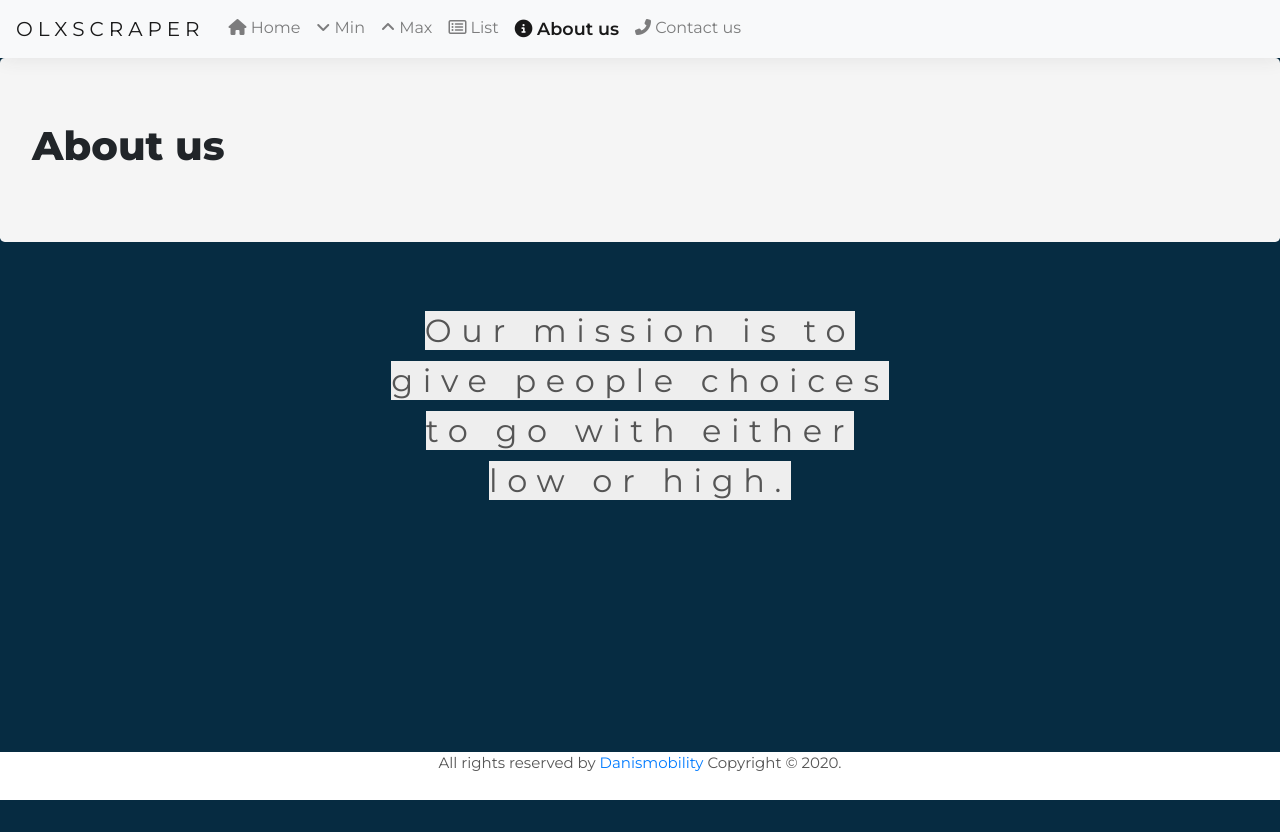
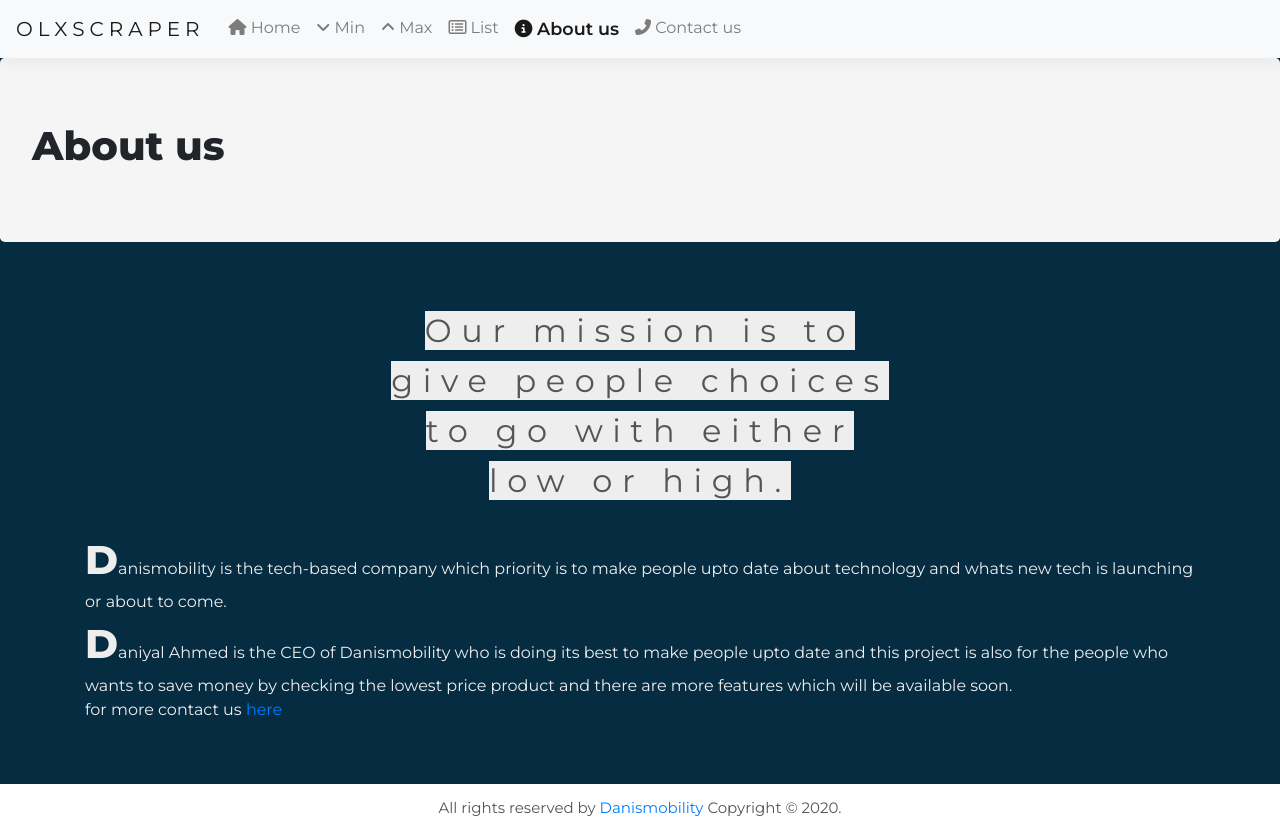
Before and after one commit to whodanyalahmed/OLXScraper, a Django app: page /about in a window 1280 px wide. Before the commit the page ends 800 px from the top, so only its background shows below. Run offline with Django 3.2, Linux system fonts and the light colour scheme; parts of the project's set-up code (start-up, migrations or seed data) failed here and were passed over; some libraries are stand-ins or nearby versions.

Commit message:
footer and about us

```diff
--- a/scraper/static/css/main.css
+++ b/scraper/static/css/main.css
@@ -49,15 +49,14 @@ footer{
     position:absolute;
     bottom:0px;
     height: 3rem;
+    padding-top:13px;
+    margin-bottom:-20px;
 }
 
 
 #mainform{
     padding-top:50px;
     margin-bottom:80px;
-}
-#contactform{
-    text-align: center;
 }
 
 #contactbtn{
@@ -98,7 +97,6 @@ nav{
 }
 
 #contactlabel label{
-    text-align:left !important;
     color:#eee;
 }
 #contactlabel input::-webkit-outer-spin-button,
@@ -110,3 +108,19 @@ nav{
 #contactlabel input[type=number] {
     -moz-appearance:textfield;
   }
+
+  #cap{
+      font-size:2.5em;
+      font-weight:bold;
+    color:#eee;
+  }
+
+  #danismobility{
+      color:#eee;
+  }
+
+
+  *::selection{
+      color:#eee;
+      background:rgba(85, 85, 85, 0.657);
+  }
--- a/scraper/templates/about.html
+++ b/scraper/templates/about.html
@@ -14,9 +14,17 @@ About us
 <script>
 intonew(4);
 </script>
-<h2 class="abouttxt">
-<span>
-Our mission is to give people choices to go with either low or high.
-</span>
-</h2>
+<div class="container">
+    <h2 class="abouttxt ">
+    <span>
+    Our mission is to give people choices to go with either low or high.
+    </span>
+    </h2>
+    <p style="padding-bottom:90px;">
+        <br>
+        <a href="https://danismobility.blogspot.com" target="_blank" id="danismobility"><span id="cap">D</span>anismobility</a> is the tech-based company which priority is to make people upto date about technology and whats new tech is launching or about to come.
+        <br><a href="https://www.instagram.com/whodanyalahmed" target="_blank" id="danismobility"><span id="cap">D</span>aniyal Ahmed</a> is the CEO of Danismobility who is doing its best to make people upto date and this project is also for the people who wants to save money by checking the lowest price product and there are more features which will be available soon.
+        <br>for more contact us <a href="contact">here</a>
+    </p>
+</div>
 {% endblock body %}
--- a/scraper/templates/contact.html
+++ b/scraper/templates/contact.html
@@ -16,7 +16,7 @@ Contact us
 intonew(5);
 </script>
 
-<div id="contactlabel">
+<div class="container" id="contactlabel">
     <form action="/" method="POST" id="contactform" style="width:500px;margin:0 auto;">
     {% csrf_token %}
     {{form|crispy}}
```
